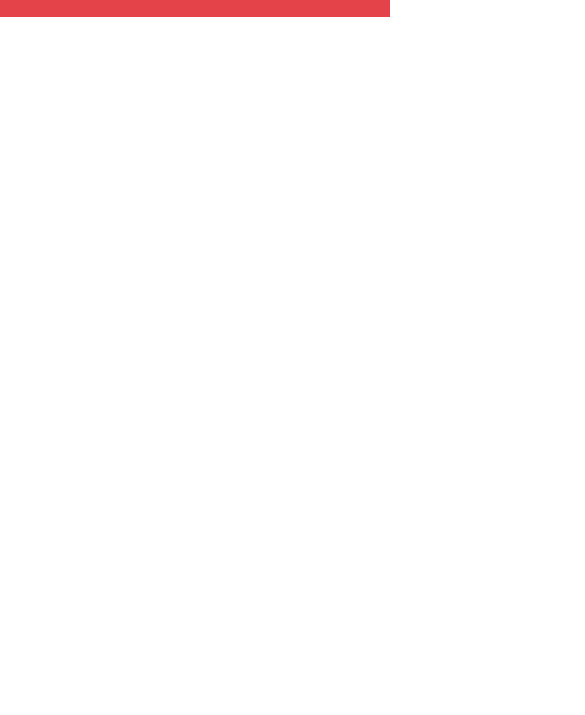
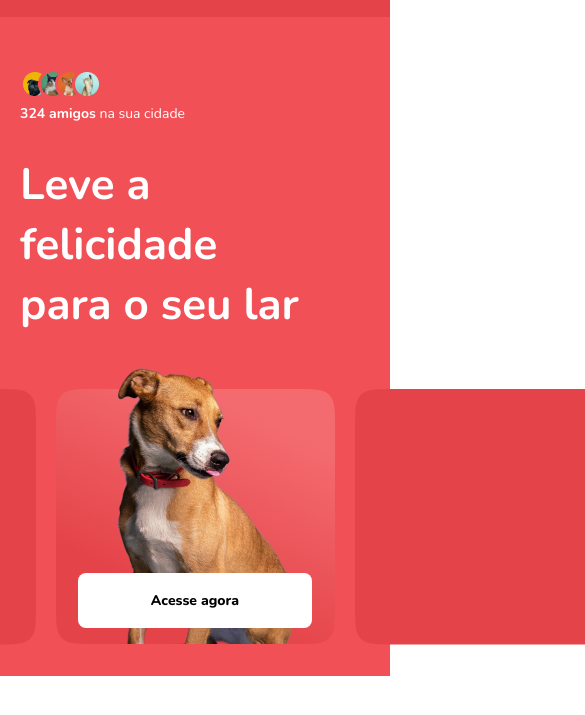
Before and after one commit to rafaelrmb/gcc-explorer, a plain HTML site: page index.html in a window 390 px wide. Shown: the part 63-778 px from the top of the page, 585 px wide, since content can reach past the window. Drawn offline with nearby package versions, Linux system fonts and the light colour scheme.

Commit message:
refactor hero section mobile done

```diff
--- a/index.html
+++ b/index.html
@@ -167,5 +167,29 @@
 				</button>
 			</nav>
 		</header>
+
+		<main>
+			<section class="hero">
+				<div class="hero__text container">
+					<div class="friends-around">
+						<div class="friends-around__images">
+							<img src="assets/sm-img-pug.png" alt="um cachorro da raça pug preto" />
+							<img src="assets/sm-img-cat1.png" alt="um gato preto e branco" />
+							<img src="assets/sm-img-dog.png" alt="um cachorro marrom com branco" />
+							<img src="assets/sm-img-cat2.png" alt="um gato marrom com branco" />
+						</div>
+						<p class="firends-around__text"><span class="bold">324 amigos</span> na sua cidade</p>
+					</div>
+					<h1>Leve a felicidade para o seu lar</h1>
+				</div>
+				<div class="hero__image">
+					<img
+						src="assets/bg-home-mobile.png"
+						alt="um cachorro caramelo com uma coleira vermelha"
+					/>
+					<button class="cta-button">Acesse agora</button>
+				</div>
+			</section>
+		</main>
 	</body>
 </html>
--- a/style.css
+++ b/style.css
@@ -139,3 +139,45 @@ header .nav-menu__close.active {
 	display: flex;
 	align-items: center;
 }
+
+/* Hero styling */
+.hero {
+	display: flex;
+	flex-direction: column;
+
+	background-color: var(--bg-orange);
+	padding-top: 3.25rem;
+	padding-bottom: 3rem;
+	color: var(--white);
+}
+
+.friends-around {
+	display: flex;
+	flex-direction: column;
+}
+
+.friends-around__images img + img {
+	margin-left: -1rem;
+}
+
+.hero h1 {
+	margin-block: 2rem;
+	max-width: 17.5rem;
+	font-size: var(--fs-900);
+}
+
+.hero__image {
+	align-self: center;
+
+	display: flex;
+	flex-direction: column;
+	align-items: center;
+	justify-content: center;
+}
+
+.cta-button {
+	background: var(--white);
+	border-radius: 0.5rem;
+	padding: 1.125rem 4.5625rem;
+	margin-top: -4.5rem;
+}
```
